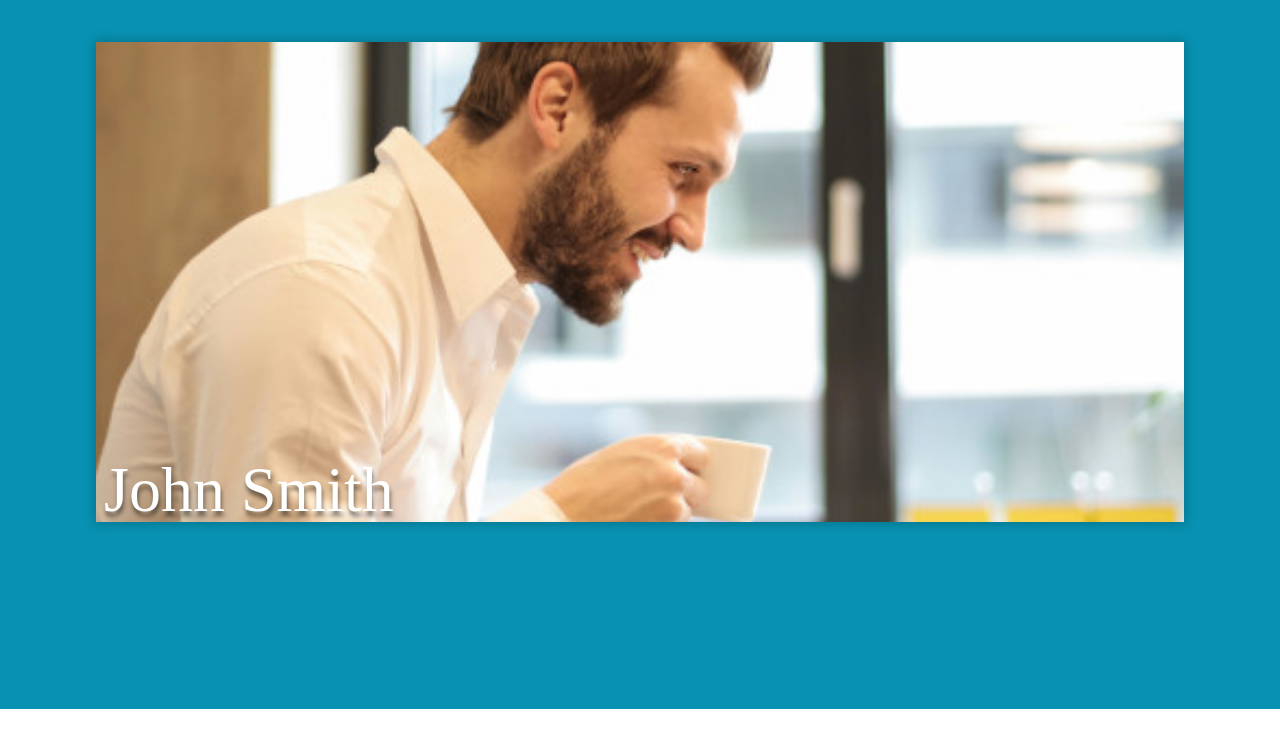
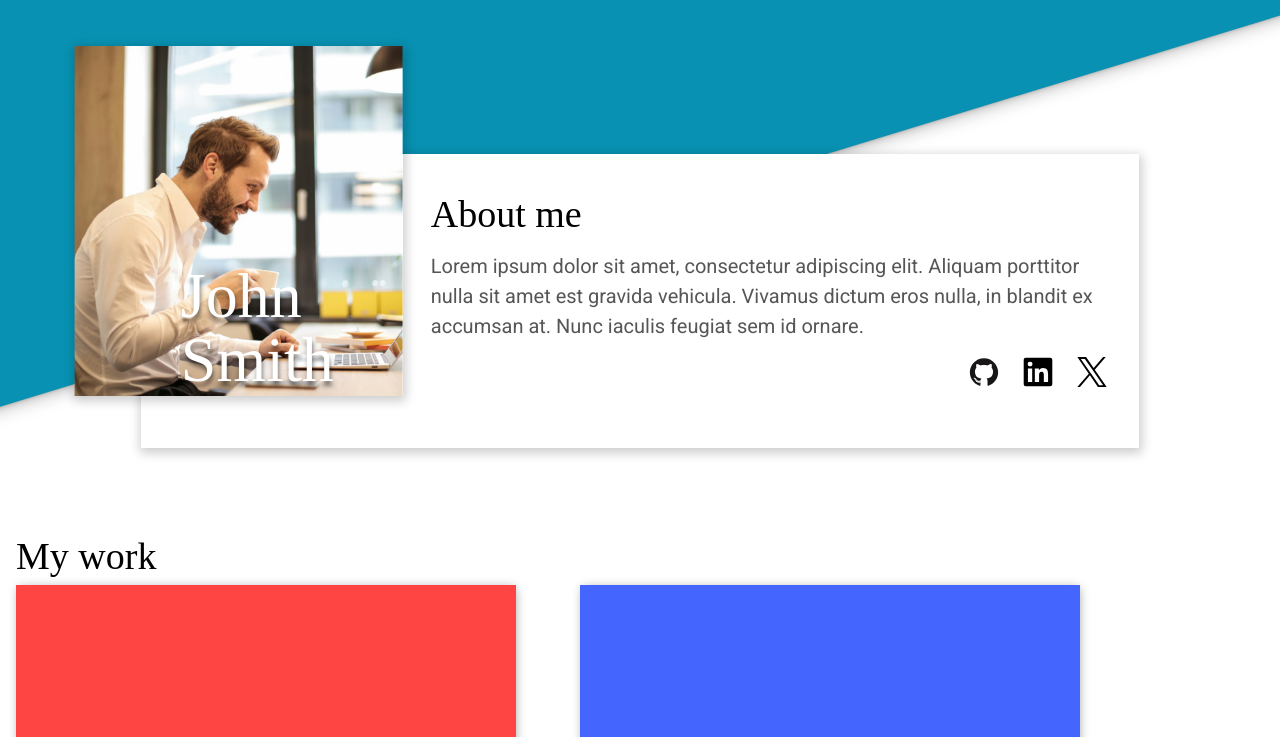
Before and after one commit to jfrb95/odin-project-homepage, a plain HTML site: page index.html in a window 1280 px wide. Shown: the top 737 px of the page. Drawn offline with Linux system fonts and the light colour scheme; a web font is replaced by a local one.

Commit message:
update tablet header styles

```diff
--- a/index.html
+++ b/index.html
@@ -8,6 +8,7 @@
 </head>
 <body>
     <main>
+
         <header>
             <!--
             THIS METHOD DOES NOT GIVE THE RESULT I WANT.
@@ -27,11 +28,12 @@
 
             </div>
 
-            <div id="image-h1-container">
+
+            <div id="about">
+                <div id="header-img-container">
                     <img id="john-working" src="./img/john/john-smith-working-500.jpg" alt="john at work">
                     <h1>John Smith</h1>
                 </div>
-
                 <h2>About me</h2>
                 <p id="about-me-text">
                     Lorem ipsum dolor sit amet, consectetur adipiscing elit. Aliquam porttitor nulla sit amet est gravida vehicula. Vivamus dictum eros nulla, in blandit ex accumsan at. Nunc iaculis feugiat sem id ornare.
@@ -41,6 +43,8 @@
                     <img class="icon" src="./img/icon/linked-in.svg" alt="linked in" height="30px">
                     <img class="icon" src="./img/icon/twitter.svg" alt="x, formerly twitter" height="30px">
                 </div>
+            </div>
+
         </header>
         <section id="portfolio">
             <h2>My work</h2>
--- a/styles.css
+++ b/styles.css
@@ -67,11 +67,8 @@ h3 {
 h1 {
     font-size: 64px;
     line-height: 1em;
-    padding-left: 0.5rem;
-/*
-    background-color: rgba(150, 150, 150, 0.4);
-*/
     color: white;
+    transform: translate(0.5rem, -1.5rem);
     text-shadow: 1px 5px 4px rgba(0, 0, 0, 0.5);
 }
 h2 {
@@ -96,6 +93,10 @@ li {
     cursor: pointer;
 }
 
+body {
+    min-width: 270px;
+}
+
 /* MAIN */
 
 
@@ -104,31 +105,35 @@ li {
 
 
 #header-background {
-    --max-length: max(300vh, 300vw);
-    width: var(--max-length);
-    height: var(--max-length);
+    width: 1000vw;
+    min-width: 270px;
+    height: 400px;
     background-color: var(--primary-color);
     position: absolute;
-    transform: translate(0, -280vh) rotate(-30deg);
+    transform: translate(-100px, -200px) rotate(-30deg);
     box-shadow: var(--shadow-elevation-medium);
 }
 
-#image-h1-container {
-    position: relative;
-    box-shadow: 0px 0px 10px 2px rgba(0, 0, 0, 0.2);
-    margin-bottom: 1rem;
-}
-#image-h1-container h1 {
+h1 {
     position: absolute;
     bottom: 0rem;
 }
 
+#header-img-container {
+    position: relative;
+}
+
 
 img#john-working {
+    position: relative;
+    margin-bottom: 1rem;
     width: 85vw;
     height: 60vh;
     object-fit: cover;
     object-position: center;
+    max-width: 360px;
+    min-width: 230px;
+    box-shadow: 1px 3px 10px 2px rgba(0, 0, 0, 0.2);
 }
 
 header {
@@ -142,9 +147,57 @@ header {
     overflow: hidden;
 }
 
+header #about {
+    display: flex;
+    flex-direction: column;
+    align-items: center;
+}
+
 header #about-me-text {
     margin-top: 0.5rem;
     margin-bottom: 1rem;
+}
+
+@media (min-width: 600px) {
+    #header-background {
+        transform: translate(0, -240px) rotate(-17deg);
+    }
+
+    header {
+    }
+    #header-img-container {
+        display: block;
+        width: calc(130px + 10vw);
+        height: 230px;
+        float: left;
+    }
+    header #about {
+        display: block;
+        --margin-left-right: 10%;
+        background-color: white;
+        position: relative;
+        margin-top: 7rem;
+        margin-left: var(--margin-left-right);
+        margin-right: var(--margin-left-right);
+        margin-bottom: 1rem;
+        padding: 2rem;
+        box-shadow: 1px 3px 10px 2px rgba(0, 0, 0, 0.2);
+    }
+
+    img#john-working {
+        height: 350px;
+        width: calc(200px + 10vw);
+        transform: translate(-30%, -40%);
+    }
+    #about-spacing-block {
+        height: 200px;
+        width: 200px;
+        display: inline-block;
+    }
+
+    header .social-media-icons {
+        float: right;
+    }
 }
 
 
```
Lines whose indentation alone changed are shown as unchanged.
